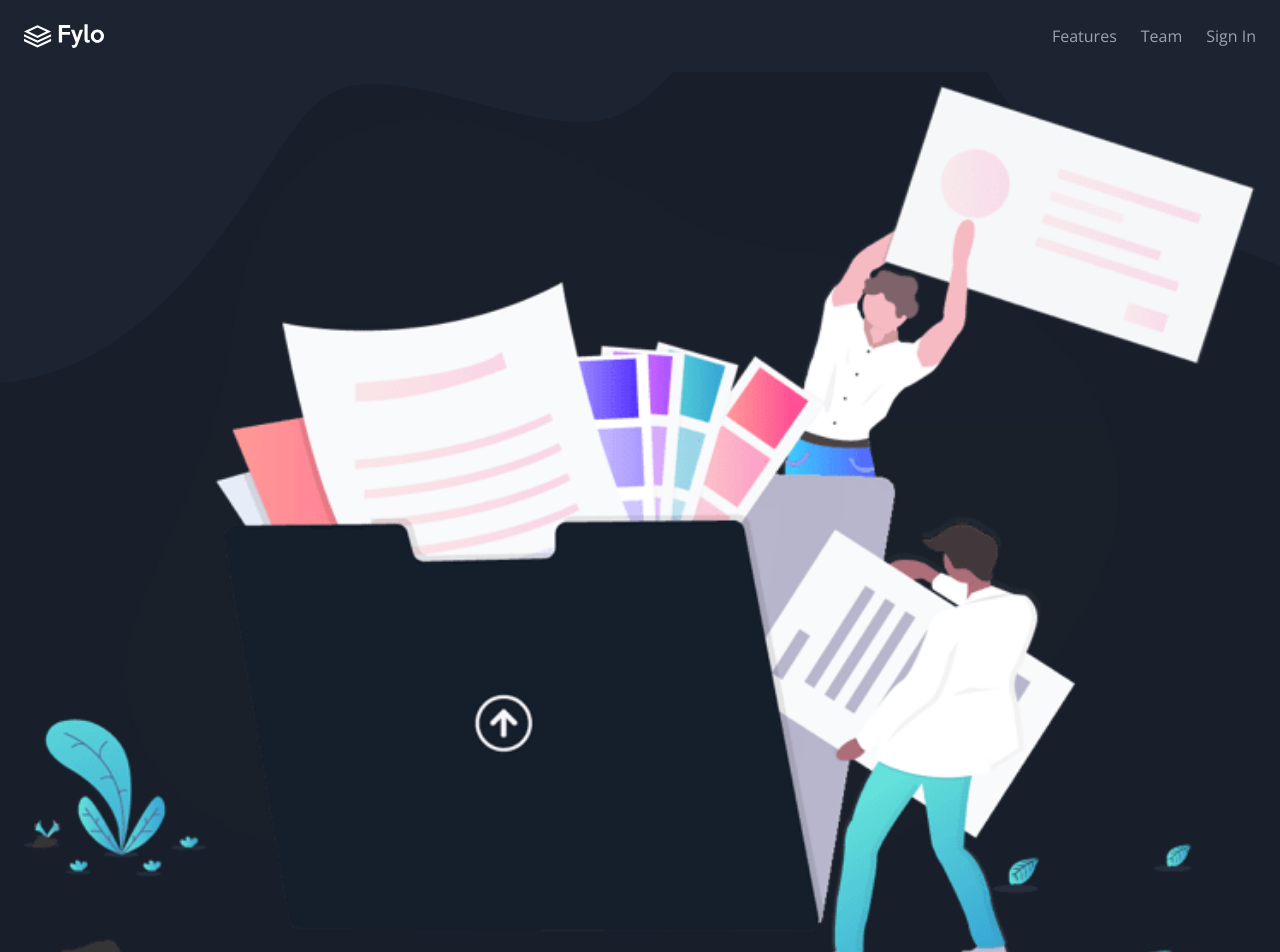
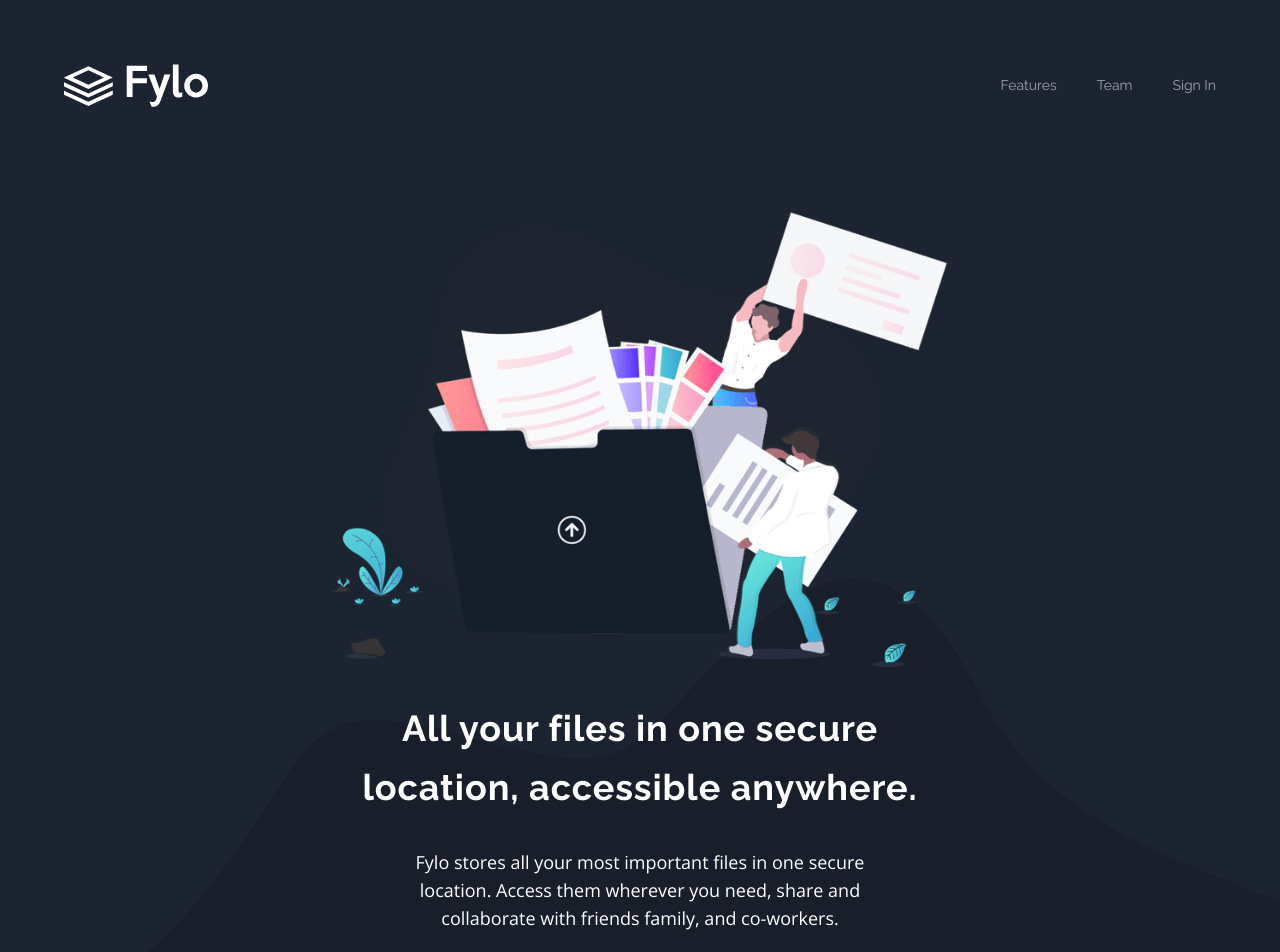
Before and after one commit to andrewpatasik/fylo-dark-theme-landing-page-master, a Next.js app: page / in a window 1280 px wide. Shown: the top 952 px of the page. Built offline with nearby package versions, Linux system fonts and the light colour scheme.

Commit message:
hero section desktop wip

```diff
--- a/src/app/HeroSection/index.tsx
+++ b/src/app/HeroSection/index.tsx
@@ -8,7 +8,8 @@ export const HeroSection = () => {
   return (
     <section className="relative text-center px-6 mb-20">
       <Background imageString="/images/bg-curvy-mobile.svg" />
-      <div className="z-10 pt-3 pt-10">
+      <div className=" md:mx-auto md:w-1/2">
+        <div className="z-10 pt-10">
           <Image
             src="/images/illustration-intro.png"
             alt="illustration-intro"
@@ -19,16 +20,17 @@ export const HeroSection = () => {
           />
         </div>
         <h1
-        className={`${raleway.className} text-2xl font-bold my-8 leading-normal`}
+          className={`${raleway.className} text-2xl font-bold my-8 leading-normal md:text-4xl md:leading-relaxed md:tracking-wide`}
         >
           All your files in one secure location, accessible anywhere.
         </h1>
-      <p className="tracking-tight">
-        Fylo stores all your most important files in one secure location. Access
-        them wherever you need, share and collaborate with friends family, and
-        co-workers.
+        <p className="tracking-tighter md:text-lg md:tracking-normal md:px-14">
+          Fylo stores all your most important files in one secure location.
+          Access them wherever you need, share and collaborate with friends
+          family, and co-workers.
         </p>
-      <Button className="my-10">Get Started</Button>
+        <Button className="my-10 md:w-2/5">Get Started</Button>
+      </div>
     </section>
   );
 };
--- a/src/app/globals.css
+++ b/src/app/globals.css
@@ -21,6 +21,10 @@
 body {
   color: var(--white);
   background: var(--dark-blue-2);
+}
+
+.desktop-container {
+  height: 200vh;
 }
 
 .intro {
--- a/src/components/Background/index.tsx
+++ b/src/components/Background/index.tsx
@@ -2,7 +2,7 @@ import Image from "next/image";
 
 export const Background = ({ imageString }: { imageString: string }) => {
   return (
-    <div className="-z-50 intro absolute left-0 w-full h-[22rem]">
+    <div className="-z-50 intro absolute left-0 w-full h-[23rem] md:h-full">
       <Image
         src={imageString}
         alt="background"
--- a/src/components/Navbar/index.tsx
+++ b/src/components/Navbar/index.tsx
@@ -1,20 +1,23 @@
 import Image from "next/image";
 import Link from "next/link";
+import { Raleway } from "next/font/google";
+
+const raleway = Raleway({ weight: ['400', '700'], subsets: ["latin"]})
 
 export const Navbar = () => {
   return (
-    <nav className="intro w-full z-50 flex justify-between p-6">
+    <nav className="intro w-full z-50 flex justify-between p-6 md:p-16">
       <div>
         <Image
           src="/images/logo.svg"
           alt="logo"
           width={0}
           height={0}
-          className="w-20 h-auto"
+          className="w-20 md:w-36 h-auto"
           priority
         />
       </div>
-      <ul className="flex items-center space-x-6 text-xs sm:text-base text-gray-400">
+      <ul className={`${raleway.className} flex items-center space-x-6 text-xs text-gray-400 md:space-x-10 md:text-sm `}>
         <li className="hover:text-white">
           <Link href="#">Features</Link>
         </li>
```
Lines whose indentation alone changed are shown as unchanged.
